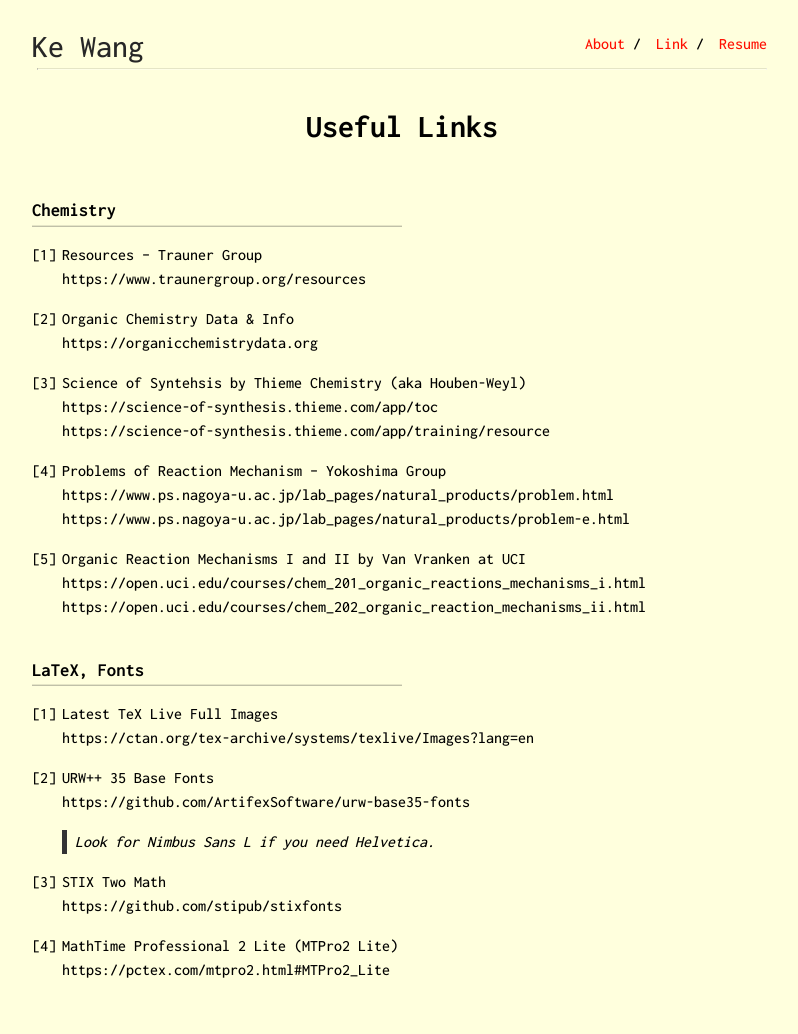
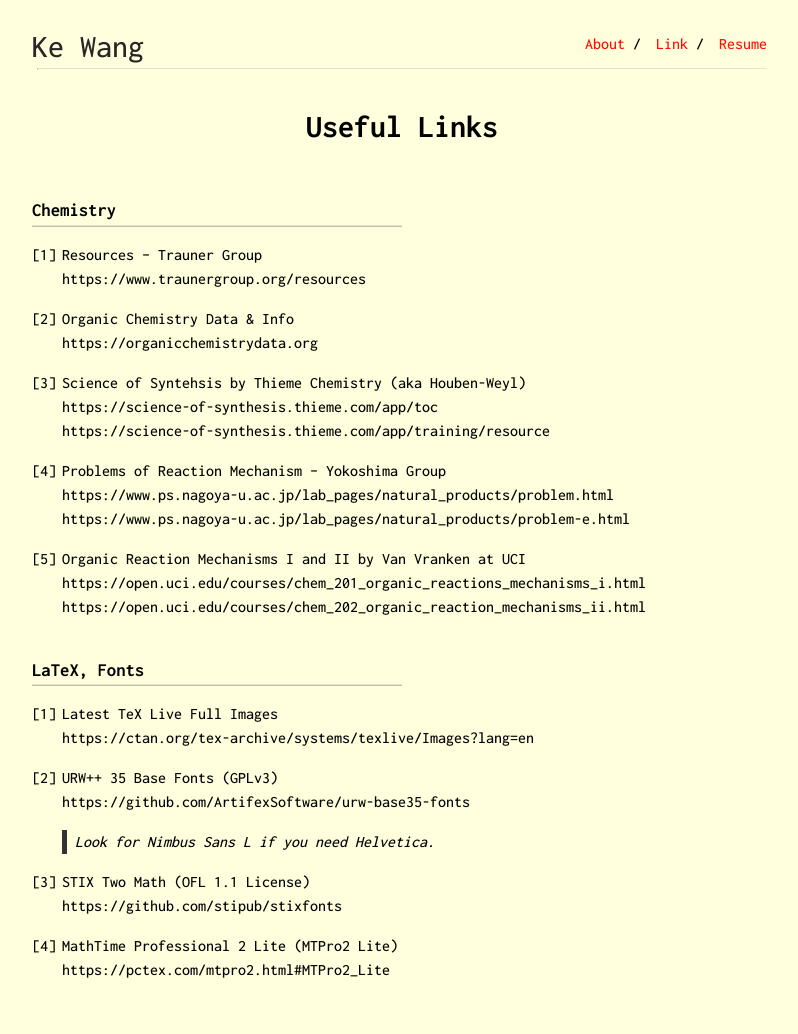
Before and after one commit to ekdc11/ekdc11.github.io, a Jekyll site: the page built from link.md, in a window 1280 px wide. Shown: the whole page, without its empty margins (238-1036 px from the left). Built offline with Jekyll 4.4.1, drawn with Linux system fonts in a browser that asks for light colours.

Commit message:
Update link.md

```diff
--- a/link.md
+++ b/link.md
@@ -27,11 +27,11 @@ https://open.uci.edu/courses/chem_202_organic_reaction_mechanisms_ii.html
 1. Latest TeX Live Full Images \
 https://ctan.org/tex-archive/systems/texlive/Images?lang=en
 
-1. URW++ 35 Base Fonts \
+1. URW++ 35 Base Fonts (GPLv3)\
 https://github.com/ArtifexSoftware/urw-base35-fonts \
 > Look for Nimbus Sans L if you need Helvetica.
 
-1. STIX Two Math \
+1. STIX Two Math (OFL 1.1 License)\
 https://github.com/stipub/stixfonts
 
 1. MathTime Professional 2 Lite (MTPro2 Lite) \
```
